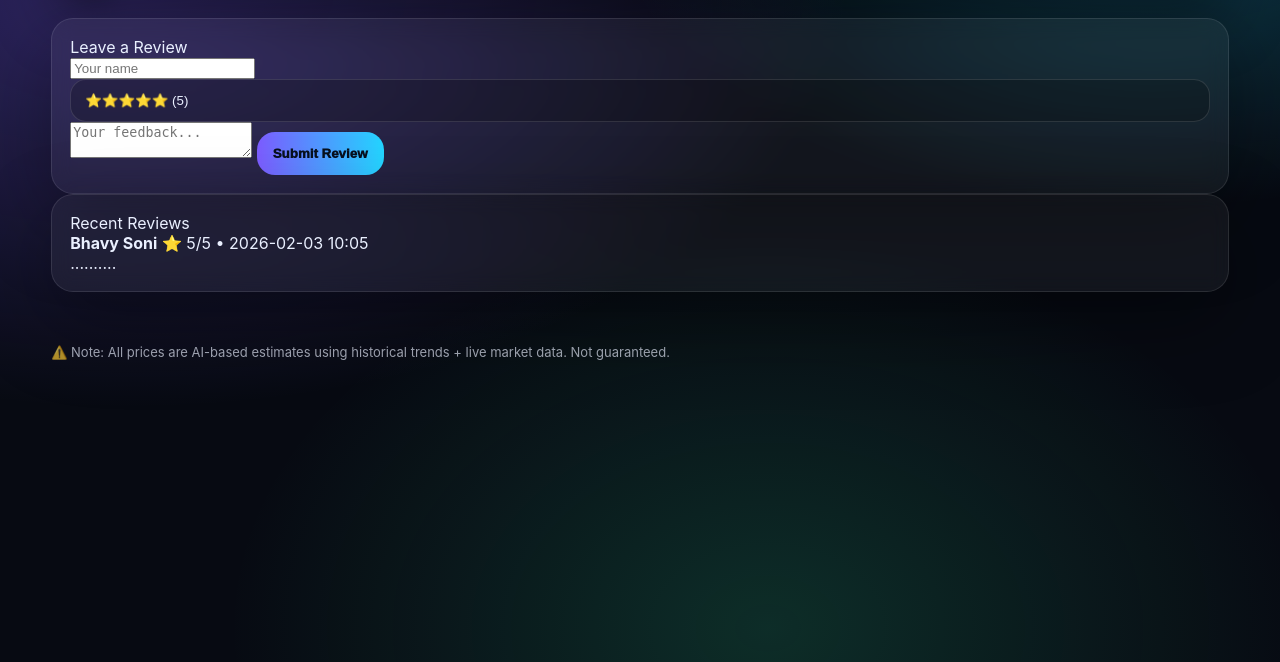
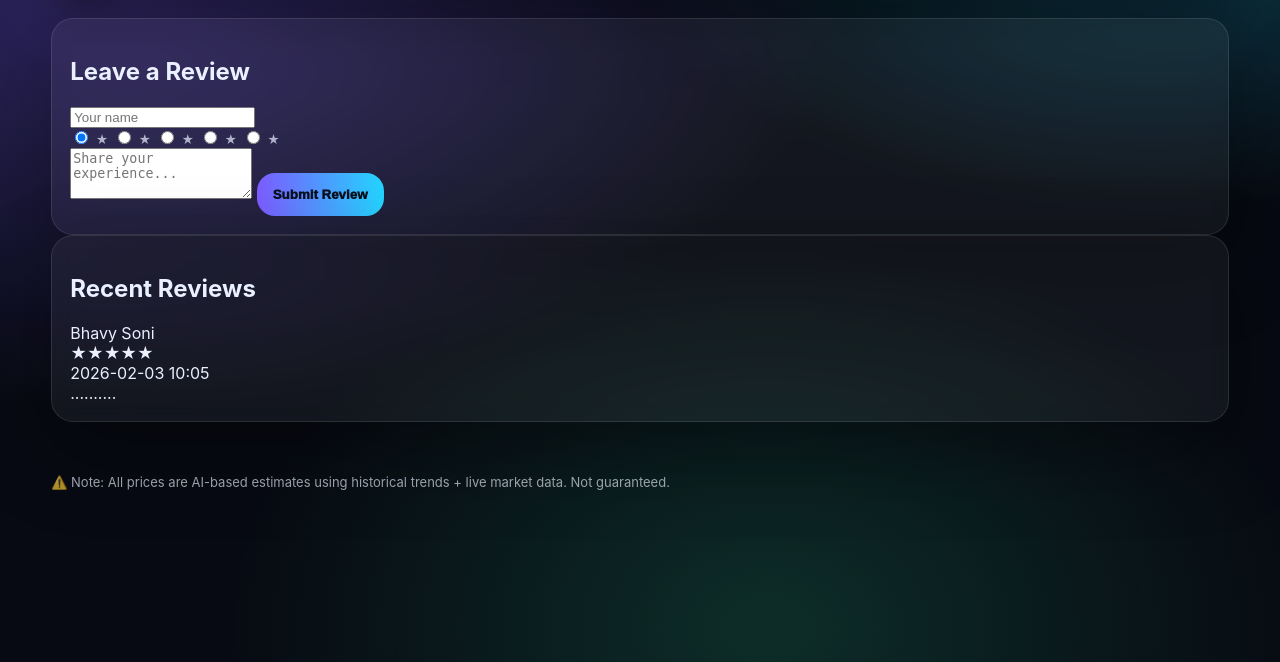
Before and after one commit to Bhavy123321/Silver-Price-Predictor, a Flask app: page /reviews in a window 1280 px wide. Shown: the part 92-754 px from the top of the page. Run offline with Flask 3, Linux system fonts and the light colour scheme; data comes from the database, SQL or seed files in the repository; parts of the project's set-up code (start-up, migrations or seed data) failed here and were passed over.

Commit message:
Update reviews.html

```diff
--- a/templates/reviews.html
+++ b/templates/reviews.html
@@ -1,41 +1,87 @@
 {% extends "base.html" %}
 {% block content %}
 
-<div class="grid2">
-  <div class="card page-card">
-    <div class="card-title">Leave a Review</div>
+<section class="reviews-page">
+
+  <!-- =====================
+       LEAVE A REVIEW
+  ====================== -->
+  <div class="card review-form-card">
+    <h2 class="section-title">Leave a Review</h2>
+
     <form method="POST" class="review-form">
-      <input name="name" placeholder="Your name" required />
-      <select name="rating">
-        <option value="5">⭐⭐⭐⭐⭐ (5)</option>
-        <option value="4">⭐⭐⭐⭐ (4)</option>
-        <option value="3">⭐⭐⭐ (3)</option>
-        <option value="2">⭐⭐ (2)</option>
-        <option value="1">⭐ (1)</option>
-      </select>
-      <textarea name="message" placeholder="Your feedback..." required></textarea>
-      <button class="btn-primary" type="submit">Submit Review</button>
+
+      <input
+        type="text"
+        name="name"
+        placeholder="Your name"
+        required
+      />
+
+      <!-- ⭐ STAR RATING -->
+      <div class="rating">
+        <input type="radio" id="star5" name="rating" value="5" checked>
+        <label for="star5">★</label>
+
+        <input type="radio" id="star4" name="rating" value="4">
+        <label for="star4">★</label>
+
+        <input type="radio" id="star3" name="rating" value="3">
+        <label for="star3">★</label>
+
+        <input type="radio" id="star2" name="rating" value="2">
+        <label for="star2">★</label>
+
+        <input type="radio" id="star1" name="rating" value="1">
+        <label for="star1">★</label>
+      </div>
+
+      <textarea
+        name="message"
+        placeholder="Share your experience..."
+        rows="3"
+        required
+      ></textarea>
+
+      <button class="btn-primary" type="submit">
+        Submit Review
+      </button>
+
     </form>
   </div>
 
-  <div class="card page-card">
-    <div class="card-title">Recent Reviews</div>
-    {% if reviews and reviews|length %}
-      <div class="review-list">
+  <!-- =====================
+       RECENT REVIEWS
+  ====================== -->
+  <div class="card reviews-list-card">
+    <h2 class="section-title">Recent Reviews</h2>
+
+    {% if reviews %}
+      <div class="reviews-list">
         {% for r in reviews %}
           <div class="review-item">
-            <div class="review-head">
-              <b>{{ r[0] }}</b>
-              <span class="muted">⭐ {{ r[1] }}/5 • {{ r[3] }}</span>
+            <div class="review-header">
+              <div class="review-name">{{ r[0] }}</div>
+              <div class="review-rating">
+                {% for _ in range(r[1]) %}★{% endfor %}
+              </div>
             </div>
-            <div class="muted">{{ r[2] }}</div>
+
+            <div class="review-date">
+              {{ r[3] }}
+            </div>
+
+            <div class="review-message">
+              {{ r[2] }}
+            </div>
           </div>
         {% endfor %}
       </div>
     {% else %}
-      <div class="muted">No reviews yet. Be the first 😊</div>
+      <p class="empty-text">No reviews yet. Be the first to share feedback!</p>
     {% endif %}
   </div>
-</div>
+
+</section>
 
 {% endblock %}
```
